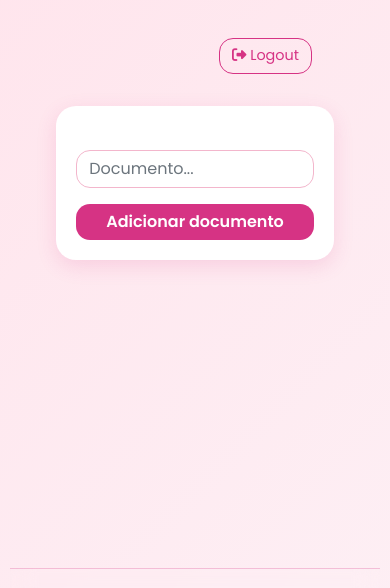
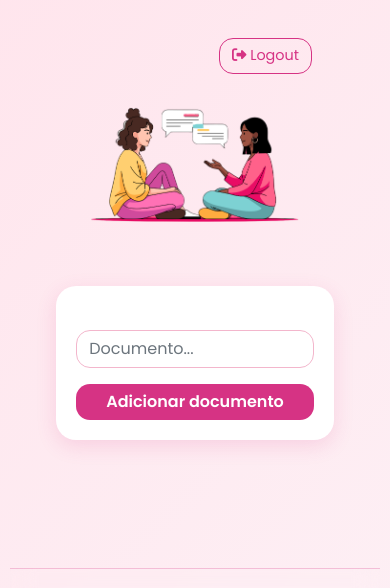
Before and after one commit to fabyolafc/chat-docs, a website with bundled scripts: page public/index.html in a window 390 px wide. Shown: the part 132-720 px from the top of the page. Built offline with nearby package versions, Linux system fonts and the light colour scheme; files whose address does not match are found by name.

Commit message:
Adicionando imagens

```diff
--- a/public/geral.css
+++ b/public/geral.css
@@ -37,6 +37,16 @@ header h1 i {
   color: #fff !important;
 }
 
+.image-main {
+  display: block;
+  margin: 0 auto 24px;
+  max-width: 100%;
+  width: 450px;
+  height: auto;
+  border-radius: 16px;
+  padding: 0 20px;
+}
+
 body {
   background: linear-gradient(135deg, #ffe4ec, #fdf0f5);
   color: #333;
@@ -55,6 +65,7 @@ main {
   border-radius: 20px;
   padding: 30px;
   box-shadow: 0 6px 20px rgba(214, 51, 132, 0.15);
+  margin: 40px 0;
 }
 
 .form-control {
@@ -214,6 +225,10 @@ a:hover {
     margin: 16px auto 0;
   }
 
+  .image-main {
+    width: 350px;
+  }
+
   body {
     padding: 10px;
   }
@@ -222,3 +237,9 @@ a:hover {
     padding: 20px;
   }
 }
+
+@media (max-width: 480px) {
+  .image-main {
+    width: 250px;
+  }
+}
--- a/public/index.html
+++ b/public/index.html
@@ -13,7 +13,7 @@
     integrity="sha512-DTOQO9RWCH3ppGqcWaEA1BIZOC6xxalwEsw9c2QQeAIftl+Vegovlnee1c9QX4TctnWMn13TZye+giMm8e2LwA=="
     crossorigin="anonymous" referrerpolicy="no-referrer" />
   <link rel="stylesheet" href="https://cdn.jsdelivr.net/npm/toastify-js/src/toastify.min.css">
-
+  <link rel="shortcut icon" href="./img/chat.png" type="image/x-icon">
   <title>ChatDocs</title>
 </head>
 
@@ -25,7 +25,7 @@
       Logout
     </button>
   </header>
-
+  <img class="image-main" src="./img/girlsChat.png" alt="Duas garotas conversando">
   <main class="w-75 mx-auto">
     <div id="lista-documentos" class="list-group mb-4"></div>
 
```
Also changed, not shown: public/cadastro/index.html (+2 -2 lines), public/documento/index.html (+1 -1 lines), public/login/index.html (+2 -2 lines), public/img/chat.png (added), public/img/girlsChat.png (added).
